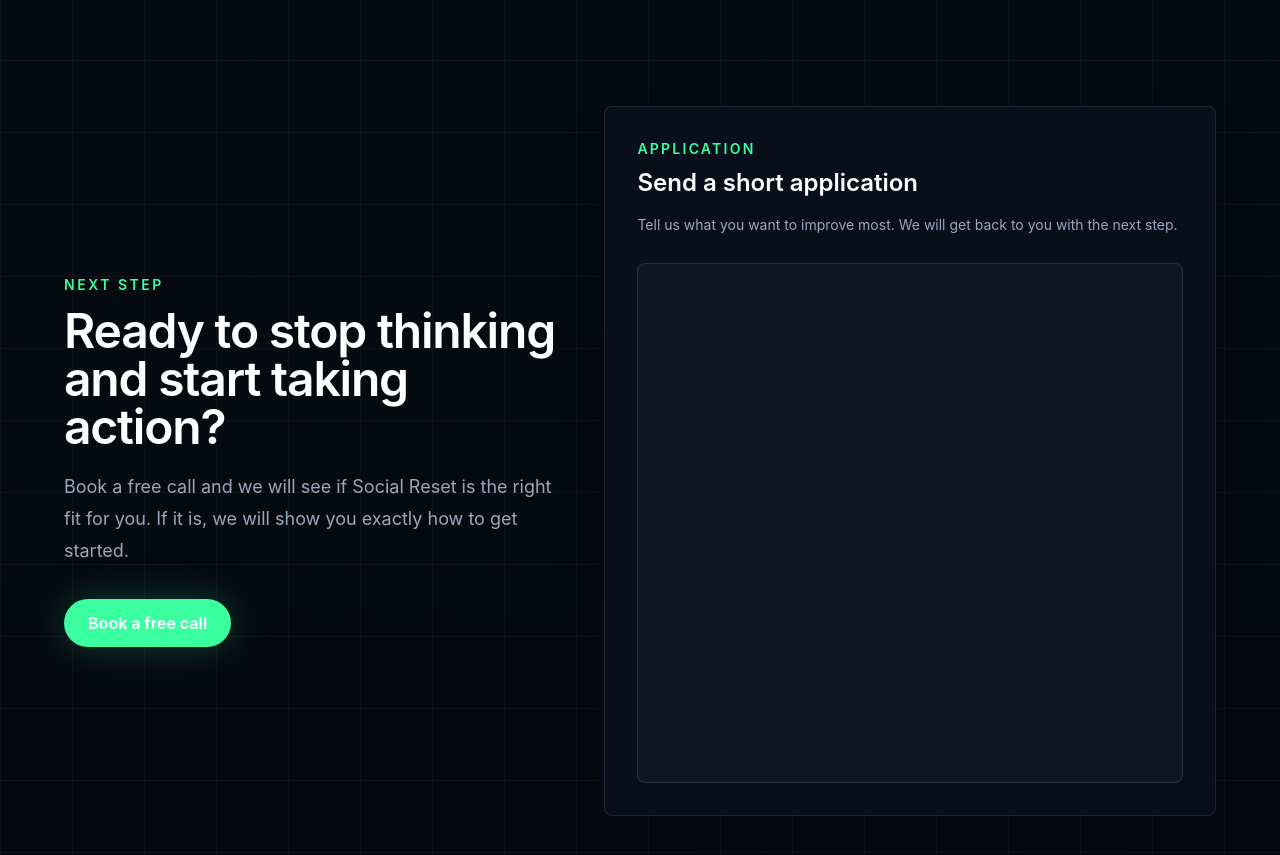
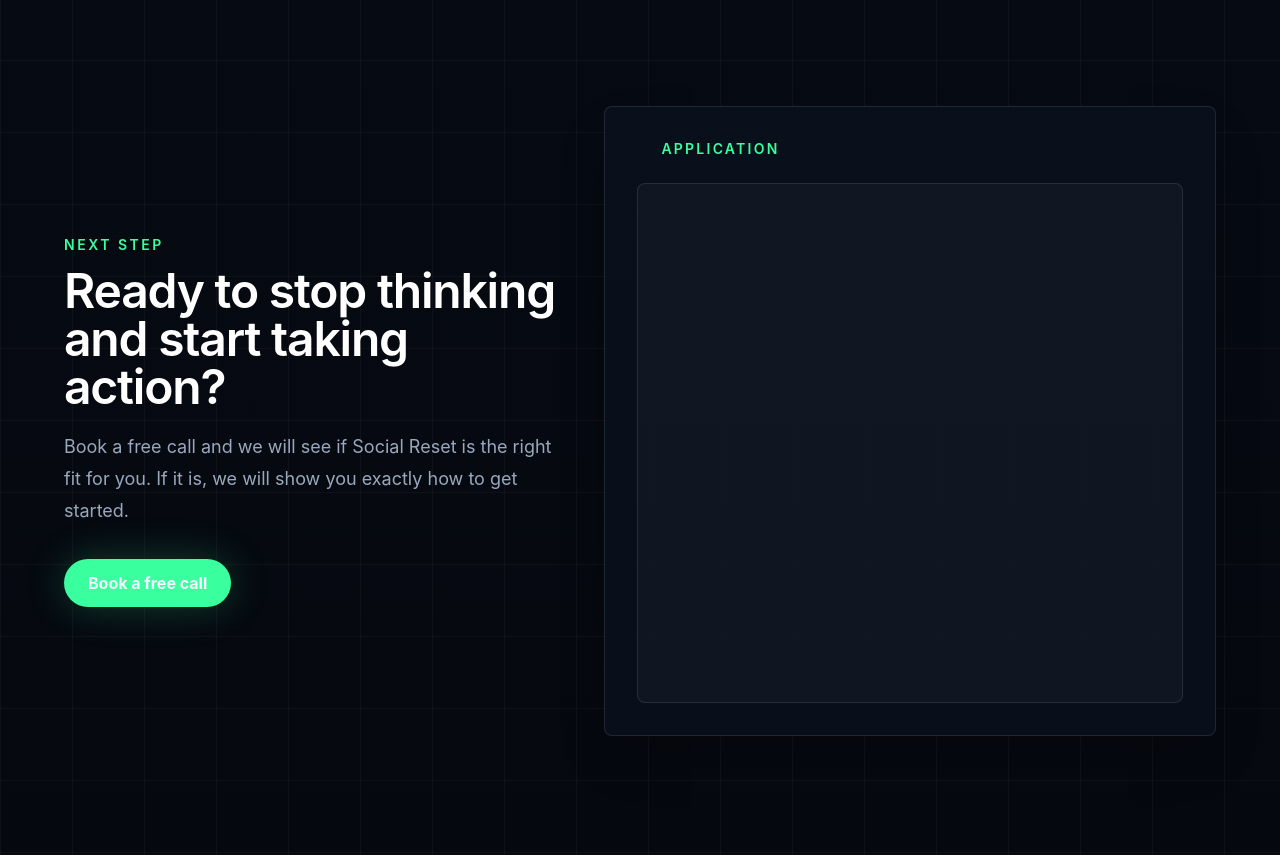
Before and after one commit to Ssjmaster1/social-reset, a Next.js app: page / in a window 1280 px wide. Shown: the part 8220-9075 px from the top of the page. Built offline with nearby package versions, Linux system fonts and the light colour scheme.

Commit message:
Simplify application form heading

```diff
--- a/app/page.tsx
+++ b/app/page.tsx
@@ -789,12 +789,10 @@ function LeadForm({ copy }: { copy: Copy["form"] }) {
     <div
       className="rounded-[8px] border border-white/10 bg-[#09111d]/90 p-5 shadow-2xl shadow-black/30 sm:p-8"
     >
-      <div className="mb-6">
+      <div className="mb-6 pl-6">
         <p className="text-sm font-semibold uppercase tracking-[0.16em] text-[#39ff9f]">
           {copy.eyebrow}
         </p>
-        <h3 className="mt-2 text-2xl font-semibold text-white">{copy.title}</h3>
-        <p className="mt-3 text-sm leading-7 text-[#9aa8bd]">{copy.text}</p>
       </div>
       <div
         className="min-h-[520px] overflow-hidden rounded-[8px] border border-white/10 bg-white/[0.03]"
```
